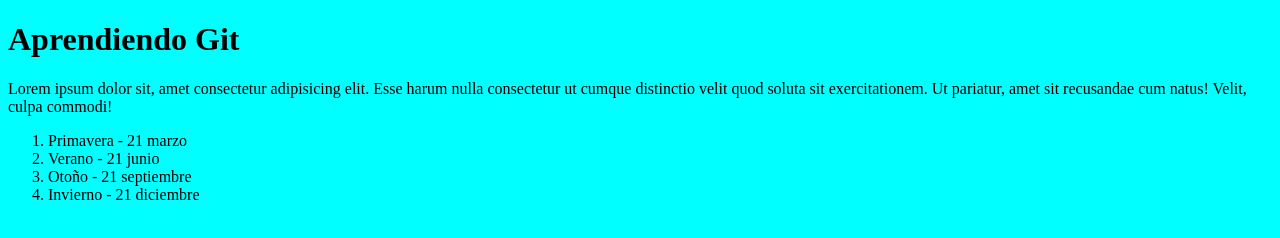
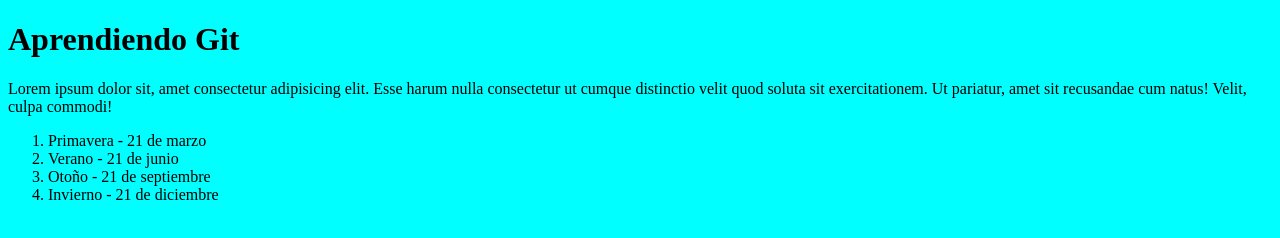
Before and after one commit to NataliaHilarion/curso-git, a plain HTML site: page index.html in a window 1280 px wide. Drawn offline with Linux system fonts and the light colour scheme.

Commit message:
Agregando las estaciones del año version 2

```diff
--- a/index.html
+++ b/index.html
@@ -15,10 +15,10 @@
       pariatur, amet sit recusandae cum natus! Velit, culpa commodi!
     </p>
     <ol>
-      <li>Primavera - 21 marzo</li>
-      <li>Verano - 21 junio</li>
-      <li>Otoño - 21 septiembre</li>
-      <li>Invierno - 21 diciembre</li>
+      <li>Primavera - 21 de marzo</li>
+      <li>Verano - 21 de junio</li>
+      <li>Otoño - 21 de septiembre</li>
+      <li>Invierno - 21 de diciembre</li>
     </ol>
     <script src="./index.js"></script>
   </body>
```
